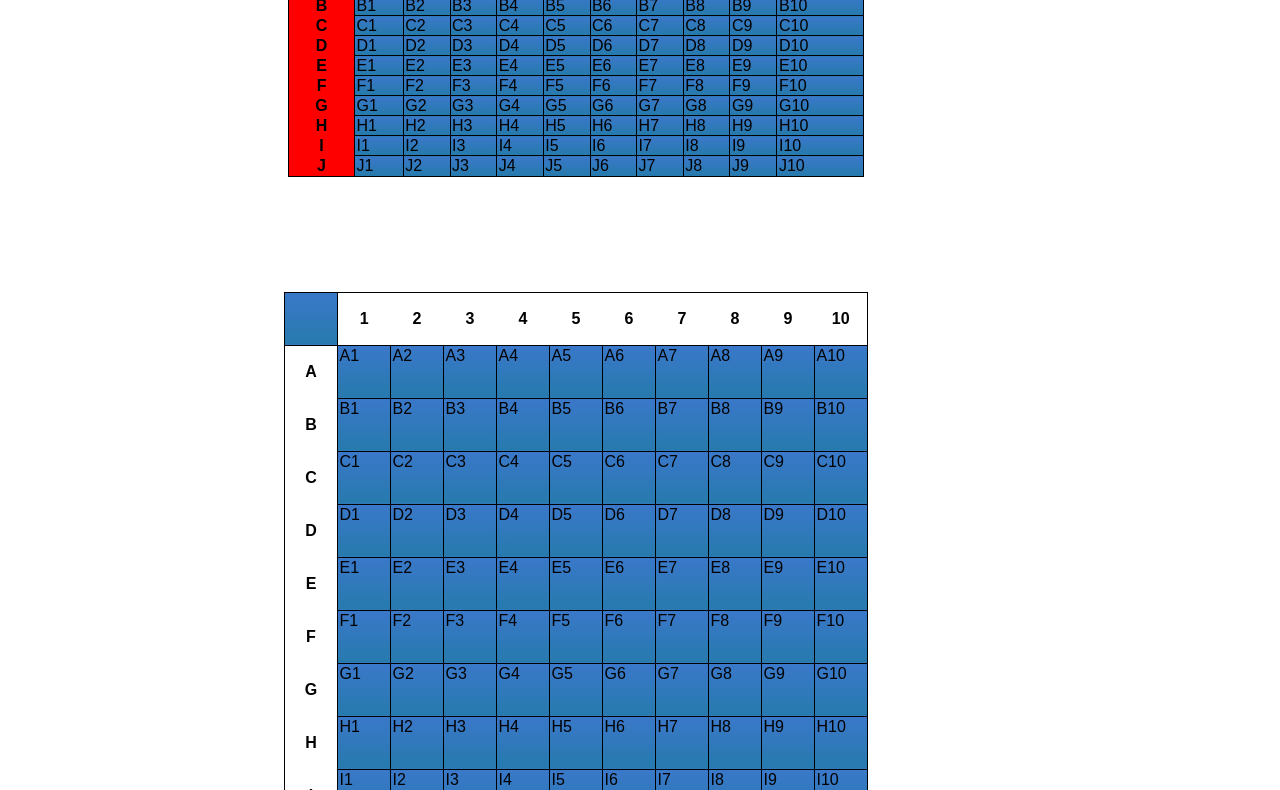
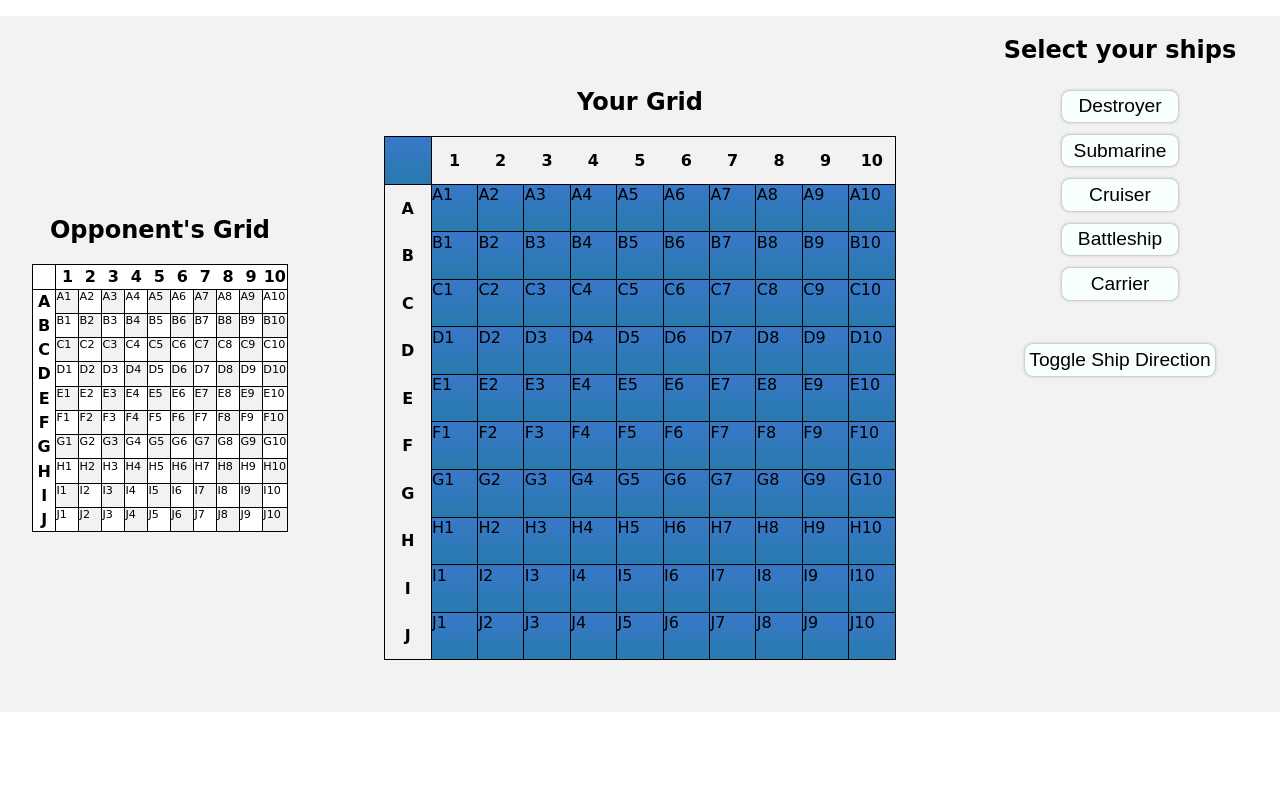
Before and after one commit to Andybrummitt/battleship, a plain HTML site: page index.html in a window 1280 px wide. Shown: the part 104-894 px from the top of the page. After the commit the page ends 816 px from the top, so only its background shows below. Drawn offline with Linux system fonts and the light colour scheme; a web font is replaced by a local one.

Commit message:
made styles changes

```diff
--- a/index.html
+++ b/index.html
@@ -13,8 +13,10 @@
         <link rel="stylesheet" href="style.css">
     </head>
     <body>
+        <h1 id="game-title">BATTLESHIP</h1>
         <div class="container">
-        <div id="grid-container">
+            <section id="ai-grid-container">
+                <h2 id="ai-grid-title">Opponent's Grid</h2>
                 <table id="ai-grid">
                     <thead>
                         <tr class="colscope-row" id="1">
@@ -23,6 +25,9 @@
                     </thead>
                     <tbody></tbody>
                 </table>
+            </section>
+            <section id="player-grid-container">
+                <h2 id="player-grid-title">Your Grid</h2>
                     <table id="player-grid">
                         <thead>
                             <tr class="colscope-row" id="2">
@@ -31,27 +36,22 @@
                         </thead>
                         <tbody></tbody>
                     </table>
-        </div>
+            </section>
+        <section id="ui-controls">
             <div id="ship-setup-container">
+                <h2>Select your ships</h2>
                 <div id="ship-select-btns"></div>
                 <p id="ship-select-text"></p>
                 <button id="toggle-ship-direction">Toggle Ship Direction</button>
                 <ul id="ships-selected-ul">
                 </ul>
             </div>
-        <ul>
-            <li class="test">a2</li>
-            <li class="test">a5</li>
-            <li class="test">a1</li>
-            <li class="test">a4</li>
-            <li class="test">a6</li>
-            <li class="test">a3</li>
-        </ul>
             <form id="guess-form" class="hide">
                 <label for="guess-input">Tile Guess: </label>
                 <input type="text" id="guess-input" maxlength="3" required>
                 <button type="submit" id="submit-btn">Submit Guess</button>
             </form>
+        </section>
         </div>
         <div id="notification-box" class="hide">
             <h1 id="notification-title">notificationbox</h1>
--- a/index.js
+++ b/index.js
@@ -17,6 +17,7 @@ const shipsSelectedUl = document.querySelector('#ships-selected-ul');
 const createShipButtons = ships => ships.forEach(ship => {
     const btn = document.createElement('button');
     btn.textContent = ship.name;
+    btn.className = 'ship-select-btn';
     btn.addEventListener('click', e => {
         shipBtnClickListener(ship);
     });
--- a/style.scss
+++ b/style.scss
@@ -1,5 +1,14 @@
+@import url('https://fonts.googleapis.com/css2?family=Big+Shoulders+Stencil+Text:wght@400;500&display=swap');
+
 :root {
-    font-family: sans-serif;
+    font-family: 'Big Shoulders Stencil Text', cursive;
+}
+
+@mixin flexCenter($direction){
+    display: flex;
+    flex-direction: $direction;
+    align-items: center;
+    justify-content: center;
 }
 
 $sea-color: linear-gradient(#3a78c9, #267aad);
@@ -18,38 +27,92 @@ body {
 .fade {
     opacity: 0.3;
 }
+
+#game-title {
+    text-align: center;
+    font-size: 3rem;
+}
+
 /* -------------------- TABLE STYLING ------------------------ */
 
-#grid-container {
-    display: flex;
-    flex-direction: column;
-    align-items: center;
-    width: 90%;
-    table {
-        border: 1px solid black;
-        margin: 5%;
-        border-collapse: collapse;
-        td {
-            border: 1px solid black;
-            background: $sea-color;
+.container {
+    display: grid;
+    grid-template-columns: 1fr 2fr 1fr;
+    height: 87vh;
+    width: 100vw;
+    background: #f2f2f2;
+}
+
+#ai-grid-container {
+    @include flexCenter(column);
+}
+
+#player-grid-container {
+    @include flexCenter(column);
+}
+
+#ui-controls {
+    #ship-setup-container {
+        @include flexCenter(column);
+        #ship-select-btns {
+            @include flexCenter(column);
+        }
+        .ship-select-btn {
+            width: 100%;
+            padding: 0.3rem;
+            margin: 0.4rem;
+            font-size: 1.2rem;
+            box-shadow: 0rem 0rem 0.2rem 0rem #949494;
+            background:#f7ffff;
+            border-radius: 0.5rem;
+            border: none;
+        }
+        .ship-select-btn:hover {
+            background: brown;
+            color: white;
+            transition: 0.4s ease;
+        }
+        #toggle-ship-direction {
+            @extend .ship-select-btn;
+            width: auto;
         }
     }
 }
 
+table {
+    border: 1px solid black;
+    border-collapse: collapse;
+    td {
+        border: 1px solid black;
+        padding: 0;
+    }
+}
+
 #player-grid {
+    width: 40vw;
+    height: 40vw;
      td {
-        height: 50px;
-        width: 50px;
         background: $sea-color;
+        width: calc(40vw/11);
+        height: calc(40vw/11);
     }
 }
 
 #ai-grid {
-    background: red;
-    width: 50%;
-    height: 50%;
-    margin-left: auto;
-    margin-right: auto;
+    background: white;
+    width: 20vw;
+    height: 20vw;
+    td {
+        height: calc(20vw/11);
+        width: calc(20vw/11);
+        font-size: 0.7rem;
+    }
+    tr:nth-child(odd) td:nth-child(even) {
+        background: #f2f2f2;
+    }
+    tr:nth-child(even) td:nth-child(odd) {
+        background: #f2f2f2;
+    }
 }
 
 .text-div {
@@ -60,11 +123,10 @@ body {
 }
 
 .td-container-div {
+    width: 100%;
     height: 100%;
-    width: 100%;
     pointer-events: none;
     position: relative;
-    background: $sea-color;
     display: flex;
     justify-content: center;
     align-items: center;
--- a/wave-animation.js
+++ b/wave-animation.js
@@ -2,9 +2,6 @@ import { playerGridTds } from './ai-turn-algorithm.js';
 import turns from './ai-turns-tracker.js';
 import domObj from './dom-obj.js';
 import { user } from './players-objs.js';
-
-
-
 
 //  KEEP GENERATING RANDOM NUMS UNTIL WE GET A UNIQUE ONE
 const randomNumGenerate = tilesLeftCopy => randomNumArray => {
@@ -107,11 +104,12 @@ export const addWaveAnimation = async randomTilesArr => {
 };
 
 setInterval(() => {
+    console.log('woop')
     const userTiles = user.getAllTilePositions();
     const prevTurns = turns.hits.concat(turns.misses);
     const tilesLeft = [...playerGridTds].filter(td => !prevTurns.includes(td) && !userTiles.includes(td));
     let randomTilesArr = randomTiles(tilesLeft);
-    console.log(userTiles)
+    console.log(randomTilesArr)
     addWaveAnimation(randomTilesArr);
     randomTilesArr = randomTiles(tilesLeft);
 }, 3000);
```
Also changed, not shown: style.css, 2 other files. Lines whose indentation alone changed are shown as unchanged.
